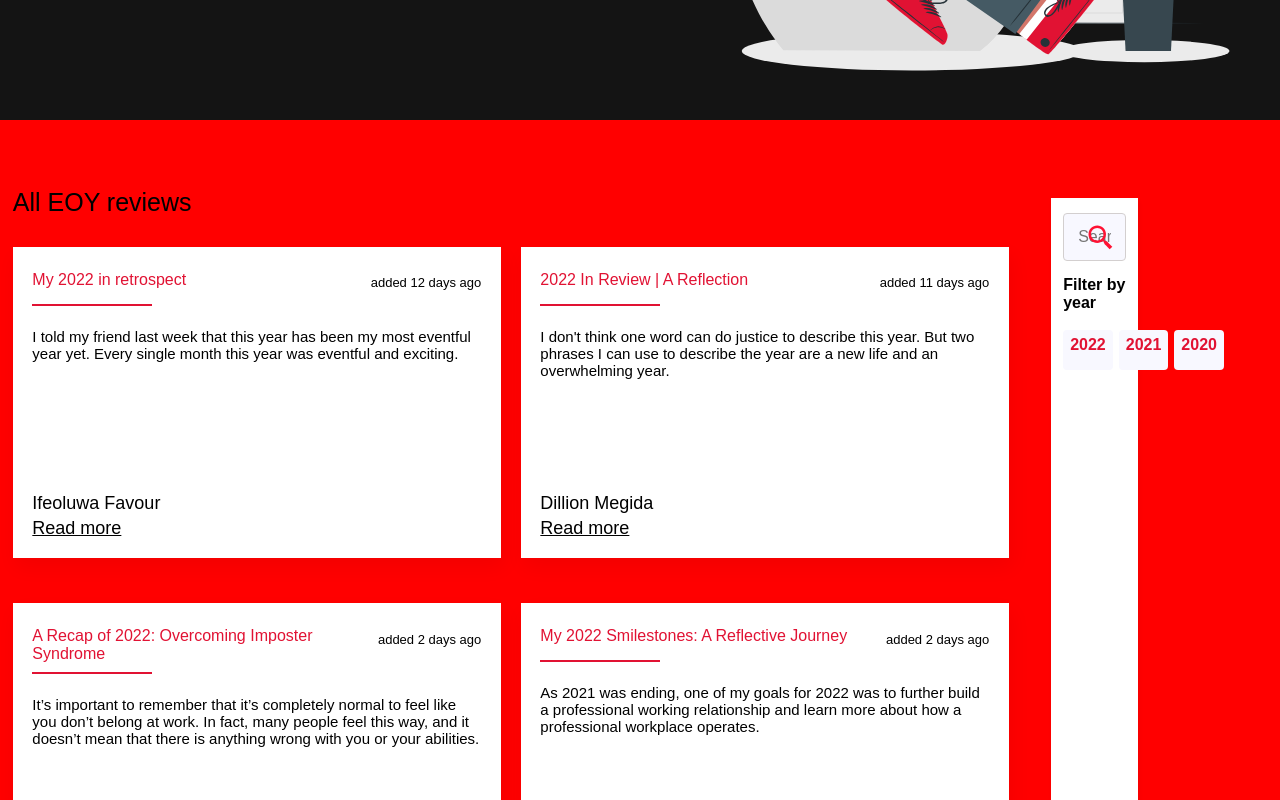
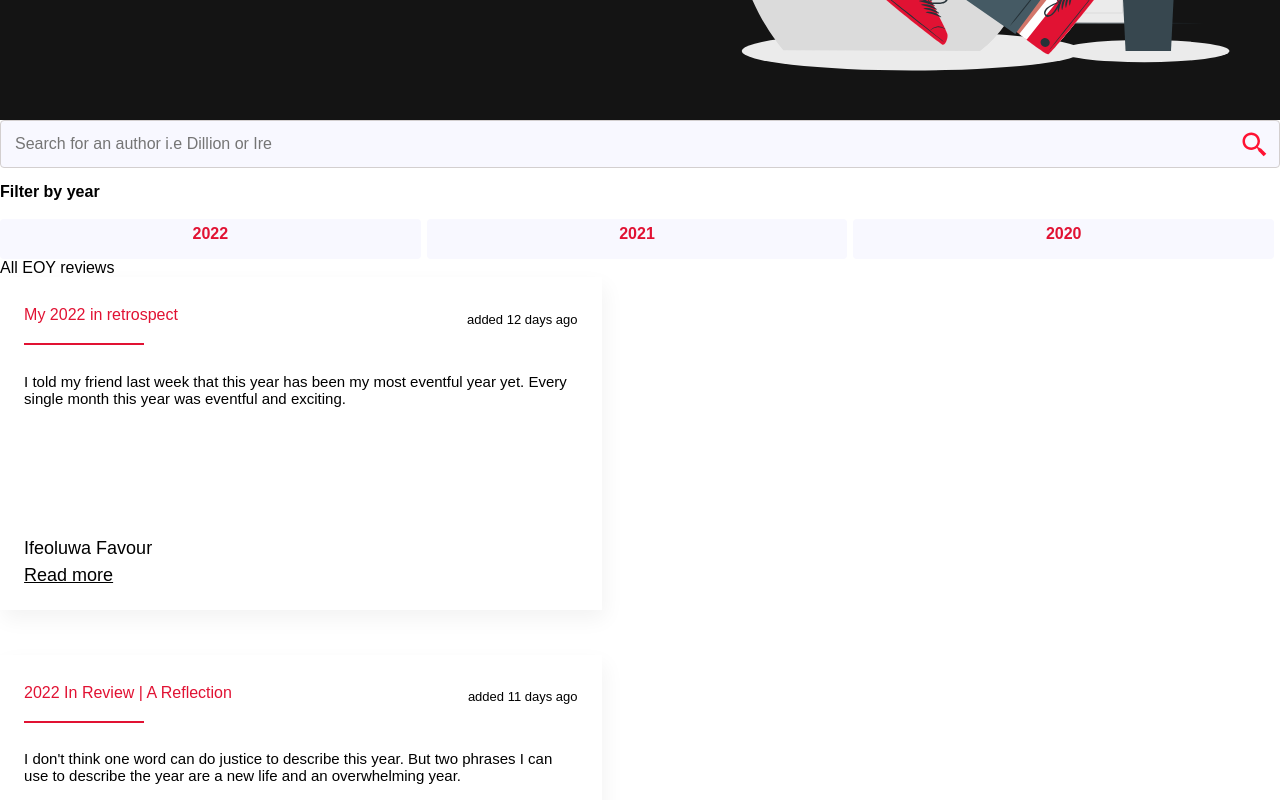
Before and after one commit to kaf-lamed-beyt/year-in-review, a Next.js app: page / in a window 1280 px wide. Shown: the part 560-1360 px from the top of the page. Built offline with nearby package versions, Linux system fonts and the light colour scheme; a web font is replaced by a local one.

Commit message:
fixed position

```diff
--- a/src/container/content/index.js
+++ b/src/container/content/index.js
@@ -55,8 +55,8 @@ const Content = () => {
   }
 
   return (
-    <div className={contentStyle.content}>
-    <div className={contentStyle.contentControl}>
+    <div className={contentStyle.mainContainer}>
+    <div className={contentStyle.fixed}>
       <div className={contentStyle.filterControls}>
         <Search name="search" onSearch={handleChange} val={searchTerm} />
         <YearsFilter
@@ -67,8 +67,8 @@ const Content = () => {
       </div>
     </div>
       {/* year 2022 */}
-    <div className={contentStyle.filterSearch}>
-      <section className={contentStyle.allReviews}>
+    <div className={contentStyle.scrollable}>
+      {/* <section className={contentStyle.allReviews}> */}
         <section className={contentStyle.projects} id="articles">
           <p className={contentStyle.title}>
             {selectedYear
@@ -79,7 +79,7 @@ const Content = () => {
             <Card data={articles} />
           </div>
         </section>
-      </section>
+      {/* </section> */}
       </div>
       </div>
   )
--- a/src/container/content/scss/content.module.scss
+++ b/src/container/content/scss/content.module.scss
@@ -12,16 +12,31 @@
   //   border: 1px solid red;
   //   flex-wrap: wrap
   // }
-.filterSearch{
-  display: flex;
-  width: 100%;
-  height: 100%;
-
-
-
-}
+  .mainContainer {
+    display: flex;
+    flex-direction: row-reverse;
+    width: 100%;
+    background-color: blueviolet;
+    max-height: 170px;
+    overflow-y: scroll;
+  }
+  .fixed {
+    position: sticky;
+    top: 0;
+    height: 7rem;
+    padding: 0 1rem 0 1rem;
+    background-color: orange;
+    max-width: 100%;
+  }
+  .scrollable {
+    background-color: lightgreen;
+    padding: 0 1rem 0 1rem;
+    max-width: 100%;
+  }
   .allReviews {
-
+    position: relative;
+    width: 100%;
+    height: 100%;
   }
 
   .filterControls {
```
